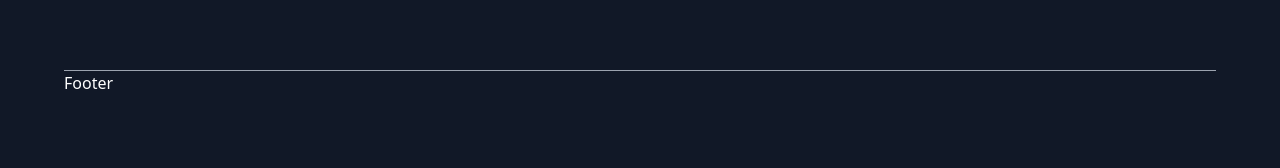
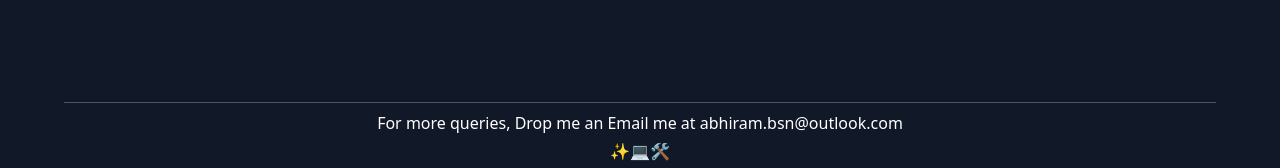
Before and after one commit to abhirambsn/abhirambsn-portfolio, a React (Vite) app in the folder app/: page / in a window 1280 px wide. Shown: the part 759-927 px from the top of the page. Before the commit the page ends 854 px from the top, so only its background shows below. Built offline with nearby package versions, Linux system fonts and the light colour scheme; no server answers.

Commit message:
Footer Added

```diff
--- a/app/src/components/Footer.jsx
+++ b/app/src/components/Footer.jsx
@@ -2,7 +2,10 @@ import React from 'react'
 
 const Footer = () => {
   return (
-    <footer className='mt-4 border-t border-gray-400'>Footer</footer>
+    <footer className='p-2 border-t border-gray-600'>
+      <p className="text-center">For more queries, Drop me an Email me at <a className='hover:underline hover:text-blue-300' href='mailto:abhiram.bsn@outlook.com'>abhiram.bsn@outlook.com</a></p>
+      <p className='mt-1 text-center text-gray-400'>✨💻🛠️</p>
+    </footer>
   )
 }
 
--- a/app/src/components/ProjectRow.jsx
+++ b/app/src/components/ProjectRow.jsx
@@ -31,7 +31,7 @@ const ProjectRow = ({
   return (
     <div className="flex gap-2 items-start flex-col lg:flex-row">
       <Card
-        className={`bg-gradient-to-tr from-${color}-600 to-${color}-500 text-white max-w-sm h-full`}
+        className={`bg-gradient-to-tr from-${color}-600 to-${color}-500 text-white w-full lg:max-w-sm h-full`}
       >
         <div className="flex items-center gap-3">
           <FontAwesomeIcon icon={icon} size="xl" />
--- a/app/src/components/WorkExRow.jsx
+++ b/app/src/components/WorkExRow.jsx
@@ -47,7 +47,7 @@ const WorkExRow = ({
   return (
     <div className="flex gap-2 items-start flex-col lg:flex-row mx-4 lg:mx-0">
       <Card
-        className={`w-full bg-gradient-to-tr from-${color}-600 to-${color}-500 text-white max-w-sm h-full`}
+        className={`w-full bg-gradient-to-tr from-${color}-600 to-${color}-500 text-white w-full lg:max-w-sm h-full`}
       >
         <div className="flex flex-col items-center gap-3">
           <img src={logo} className="w-32 h-32 rounded-lg object-contain" />
--- a/app/src/pages/index.jsx
+++ b/app/src/pages/index.jsx
@@ -166,6 +166,7 @@ const HomePage = () => {
         <div className="mx-4 lg:mx-0 grid grid-cols-1 lg:grid-cols-3 gap-4 w-full lg:space-x-2">
           <Card className="flex-1 flex flex-col gap-5">
             <h2 className="text-lg text-white">Cybersecurity</h2>
+            <div className="flex flex-col max-w-4xl lg:w-auto">
               {skills
                 .filter((s) => s.category === "Cybersecurity")
                 .map((skill) => (
@@ -175,9 +176,11 @@ const HomePage = () => {
                     color={skill.color}
                   />
                 ))}
+            </div>
           </Card>
           <Card className="flex-1 flex flex-col gap-5">
             <h2 className="text-lg text-white">Development and Devops</h2>
+            <div className="flex flex-col max-w-4xl lg:w-auto">
               {skills
                 .filter((s) => s.category === "Development and Devops")
                 .map((skill) => (
@@ -187,9 +190,11 @@ const HomePage = () => {
                     color={skill.color}
                   />
                 ))}
+            </div>
           </Card>
           <Card className="flex-1 flex flex-col gap-5">
             <h2 className="text-lg text-white">Soft Skills</h2>
+            <div className="flex flex-col max-w-4xl lg:w-auto">
               {skills
                 .filter((s) => s.category === "Soft Skills")
                 .map((skill) => (
@@ -199,6 +204,7 @@ const HomePage = () => {
                     color={skill.color}
                   />
                 ))}
+            </div>
           </Card>
         </div>
 
```
Lines whose indentation alone changed are shown as unchanged.
